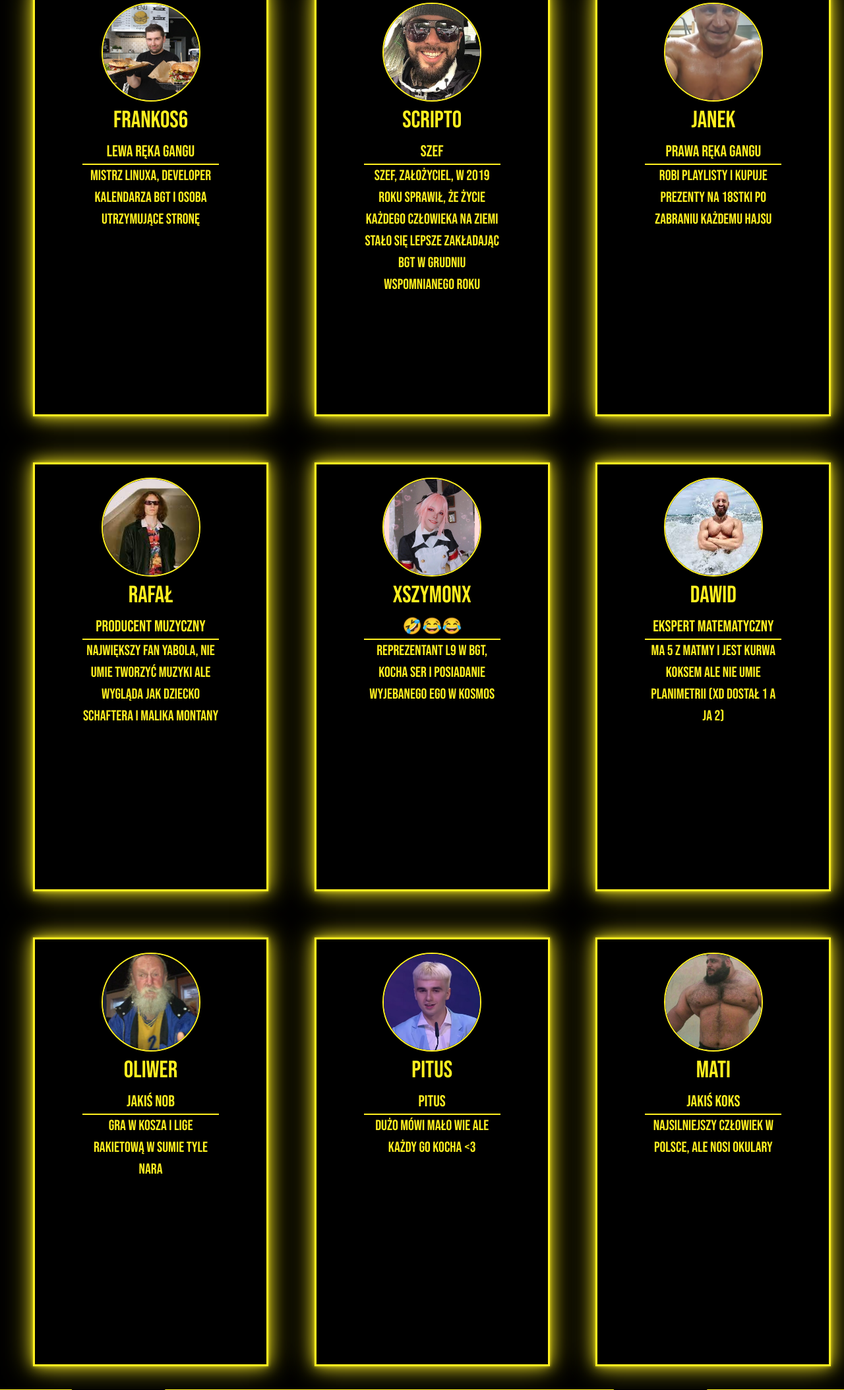
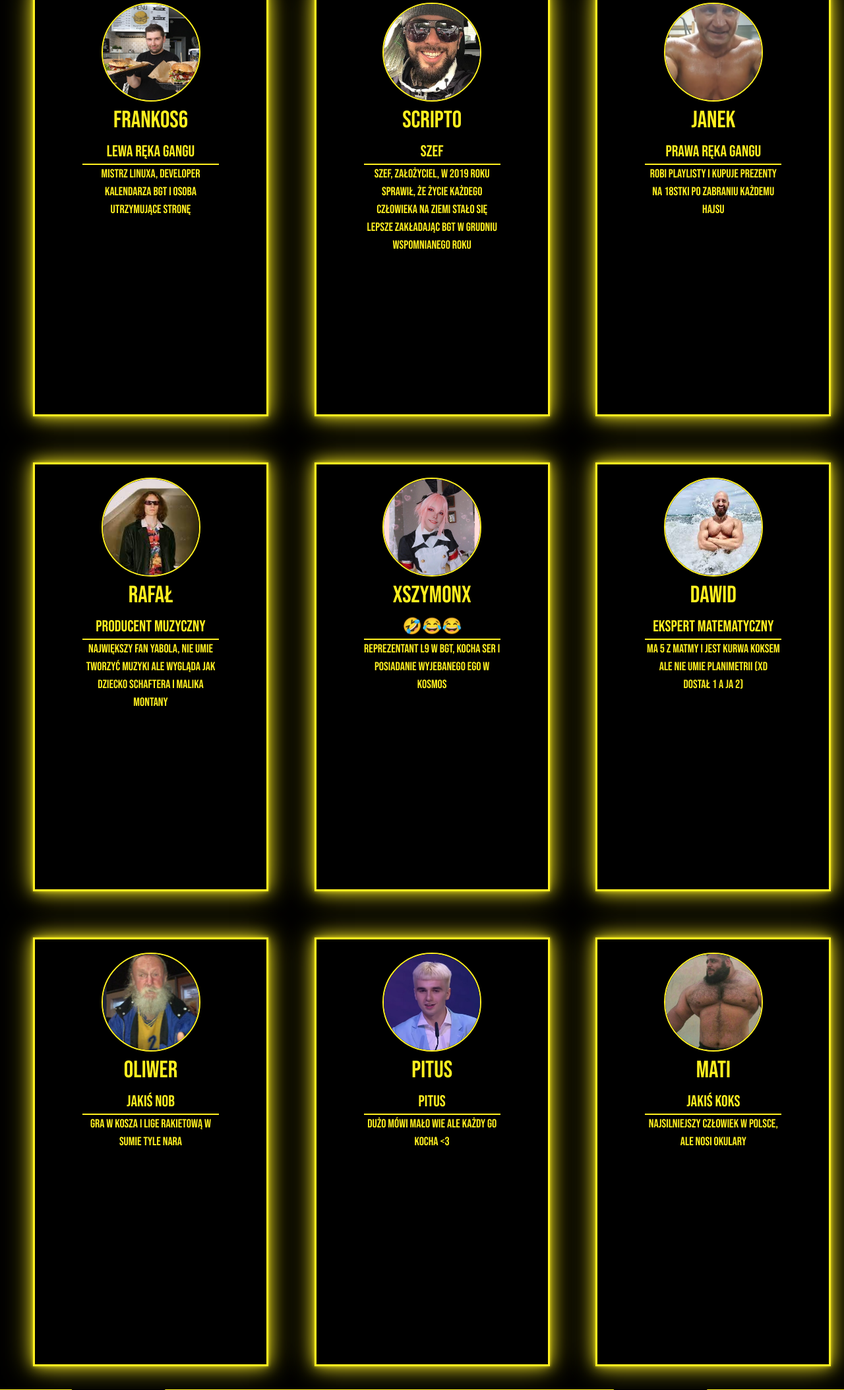
Before and after one commit to frankos6/blanciorgancior, a PHP site: page /team.html in a window 1280 px wide. Shown: the part 154-2261 px from the top of the page at 66% size. Run offline with PHP 8.4, Linux system fonts and the light colour scheme.

Commit message:
Update style.css

```diff
--- a/style/style.css
+++ b/style/style.css
@@ -86,9 +86,10 @@ a:hover{
   font-size: 24px;
 }
 .aboutcontent{
-  font-size: 22px;
+  font-size: 18px;
   border-top: 2px solid #FFF01F;
 }
+
 #clock {
     text-transform: uppercase;
 }
```
